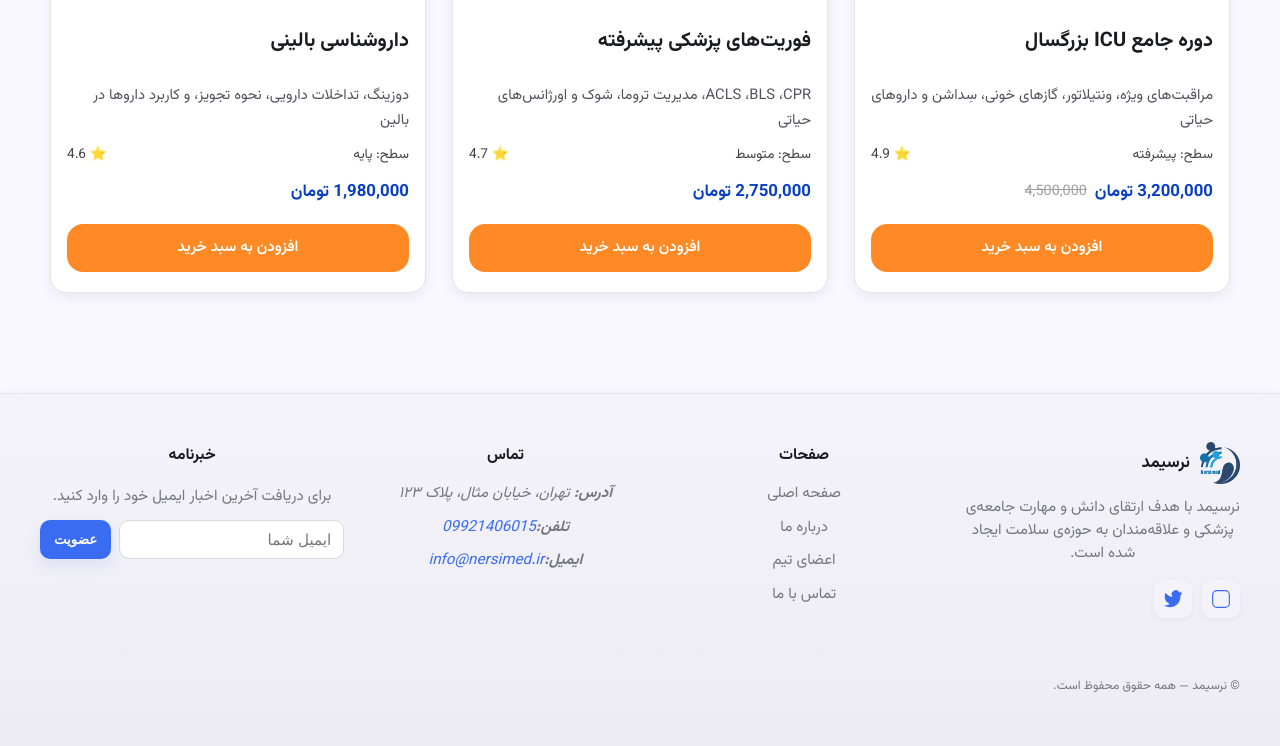
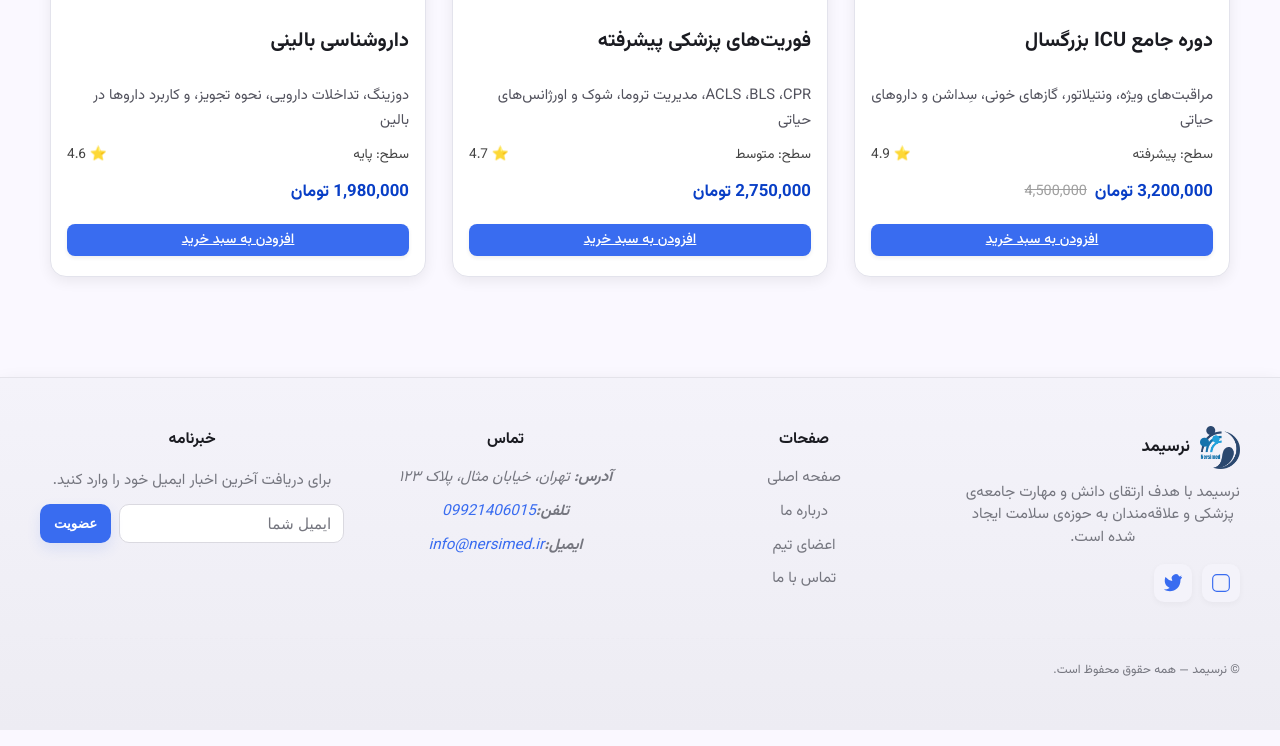
Before and after one commit to s74307621-crypto/designe-pages, a plain HTML site: page pags/index.html in a window 1280 px wide. Shown: the part 781-1527 px from the top of the page. Drawn offline with Linux system fonts and the light colour scheme.

Commit message:
add btn primery

```diff
--- a/components/footer.html
+++ b/components/footer.html
@@ -37,10 +37,10 @@
       <nav class="footer-nav" aria-label="لینک‌های سریع">
         <h3 class="footer-title">صفحات</h3>
         <ul class="footer-list">
-          <li><a href="/" class="footer-link">صفحه اصلی</a></li>
-          <li><a href="/about" class="footer-link">درباره ما</a></li>
-          <li><a href="/team" class="footer-link">اعضای تیم</a></li>
-          <li><a href="/contact" class="footer-link">تماس با ما</a></li>
+          <li><a href="/pags/index.html" class="footer-link">صفحه اصلی</a></li>
+          <li><a href="/pags/about.html" class="footer-link">درباره ما</a></li>
+          <li><a href="/pags/team.html" class="footer-link">اعضای تیم</a></li>
+          <li><a href="/pags/contact.html" class="footer-link">تماس با ما</a></li>
         </ul>
       </nav>
 
--- a/components/header.html
+++ b/components/header.html
@@ -24,7 +24,7 @@
     </nav>
 
     <!-- دکمه ورود/ثبت‌نام -->
-    <a href="#" class="auth-btn">ورود / ثبت‌نام</a>
+    <a href="#" class="btn-primary-filled-sm">ورود / ثبت‌نام</a>
 
   </div>
 </header>
--- a/css/header.css
+++ b/css/header.css
@@ -52,13 +52,9 @@ body {
 }
 
 /* دکمه ورود/ثبت‌نام */
-.auth-btn {
-  background: var(--color-primary);
-  color: var(--color-on-primary);
-  padding: 0.55rem 1.2rem;
+.btn-primary-filled-sm{
+  padding: 4px 8px;
   border-radius: 8px;
-  text-decoration: none;
-  font-weight: 600;
   transition: 0.3s;
 }
 
--- a/css/light.css
+++ b/css/light.css
@@ -87,3 +87,60 @@
   --shadow-color: rgba(0,0,0,0.08);
   --border-radius: 12px;
 }
+
+
+/* =====================================================
+   🎨 Primary Filled Button – SMALL — Material 3
+   Uses your custom M3 color + typography variables
+===================================================== */
+
+.btn-primary-filled-sm {
+  font-family: var(--font-main);
+  font-size: 0.875rem;                /* 14px — M3 Small Label */
+  font-weight: 500;                   /* Medium */
+  line-height: 1.25rem;               /* 20px */
+  letter-spacing: 0.1px;
+  text-align: center;
+
+  display: inline-flex;
+  align-items: center;
+  justify-content: center;
+  gap: 6px;
+
+  padding: 6px 16px;                  /* M3 small size */
+  border-radius: 8px;                 /* Official MD3 small button radius */
+  border: none;
+
+  background: var(--color-primary);
+  color: var(--color-on-primary);
+
+  cursor: pointer;
+  transition: all 0.2s ease;
+  box-shadow: 0 2px 4px var(--shadow-color);   /* Elevation 1 */
+}
+
+/* Hover */
+.btn-primary-filled-sm:hover {
+  background: var(--color-primary-light);
+  box-shadow: 0 3px 6px var(--shadow-color);   /* Elevation 2 */
+}
+
+/* Focus (Keyboard) */
+.btn-primary-filled-sm:focus-visible {
+  outline: 2px solid var(--color-primary-container);
+  outline-offset: 2px;
+}
+
+/* Active (Pressed) */
+.btn-primary-filled-sm:active {
+  background: var(--color-primary-dark);
+  box-shadow: none;
+}
+
+/* Disabled */
+.btn                                                                                                    -primary-filled-sm:disabled {
+  background: var(--color-surface-container-high);
+  color: rgba(0,0,0,0.38);
+  cursor: not-allowed;
+  box-shadow: none;
+}
--- a/css/main.css
+++ b/css/main.css
@@ -128,20 +128,20 @@ body {
 }
 
 /* Button */
-.add-cart-btn {
-  display: block;
+.btn-primary-filled-sm{
+  display: block !important;
   margin: 0 16px;
-  padding: 11px;
-  background: var(--color-secondary);
-  color: white;
-  text-align: center;
+  /* padding: 11px; */
+  /* background: var(--color-secondary);
+  color: white; */
+  /*
   border-radius: var(--radius);
   font-size: .95rem;
   font-weight: 600;
-  text-decoration: none;
+  text-decoration: none; */
   transition: .25s;
 }
-.add-cart-btn:hover { background: #FF7600; }
+/* .add-cart-btn:hover { background: #FF7600; } */
 
 /* ===== FOOTER ===== */
 footer {
--- a/css/shop/cart.css
+++ b/css/shop/cart.css
@@ -121,11 +121,9 @@ body {
   margin-top: 10px;
 }
 
-.checkout-btn {
-  display: block;
-  background: #FF8A25;
-  color: white;
-  padding: 12px;
+.btn-primary-filled-sm{
+  display: block !important;
+  padding: 12px 24px !important;
   text-align: center;
   border-radius: 12px;
   font-weight: 600;
--- a/css/shop/checkout.css
+++ b/css/shop/checkout.css
@@ -77,10 +77,8 @@ body {
   cursor: pointer;
 }
 
-.pay-btn {
-  background: var(--color-secondary);
-  color: var(--color-on-secondary);
-  padding: 13px;
+.btn-primary-filled-sm {
+  padding: 12px 24px !important;
   border-radius: var(--border-radius);
   font-size: 1rem;
   font-weight: 600;
--- a/pags/index.html
+++ b/pags/index.html
@@ -38,7 +38,7 @@
         <span class="price">3,200,000 تومان</span>
         <span class="old-price">4,500,000</span>
       </div>
-      <a href="./shop/cart.html" class="add-cart-btn">افزودن به سبد خرید</a>
+      <a href="./shop/cart.html" class="btn-primary-filled-sm">افزودن به سبد خرید</a>
     </div>
 
     <!-- CARD 2 -->
@@ -56,7 +56,7 @@
       <div class="price-row">
         <span class="price">2,750,000 تومان</span>
       </div>
-      <a href="./shop/cart.html" class="add-cart-btn">افزودن به سبد خرید</a>
+      <a href="./shop/cart.html" class="btn-primary-filled-sm">افزودن به سبد خرید</a>
     </div>
 
     <!-- CARD 3 -->
@@ -73,7 +73,8 @@
       <div class="price-row">
         <span class="price">1,980,000 تومان</span>
       </div>
-      <a href="./shop/cart.html" class="add-cart-btn">افزودن به سبد خرید</a>
+      <!-- <a href="./shop/cart.html" class="add-cart-btn">افزودن به سبد خرید</a> -->
+      <a href="./shop/cart.html" class="btn-primary-filled-sm add-cart-btn">افزودن به سبد خرید</a>
     </div>
 
   </div>
```
Also changed, not shown: pags/shop/cart.html (+1 -1 lines), pags/shop/checkout.html (+1 -1 lines).
